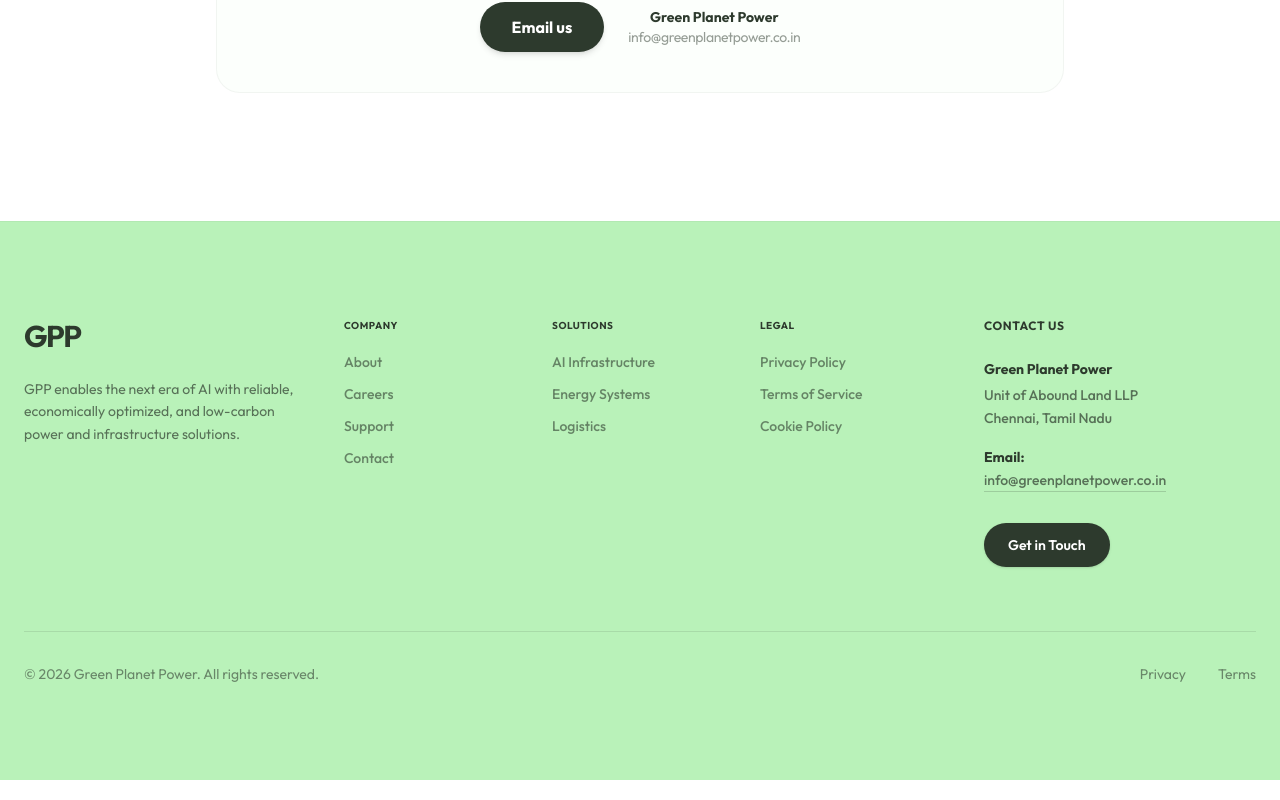
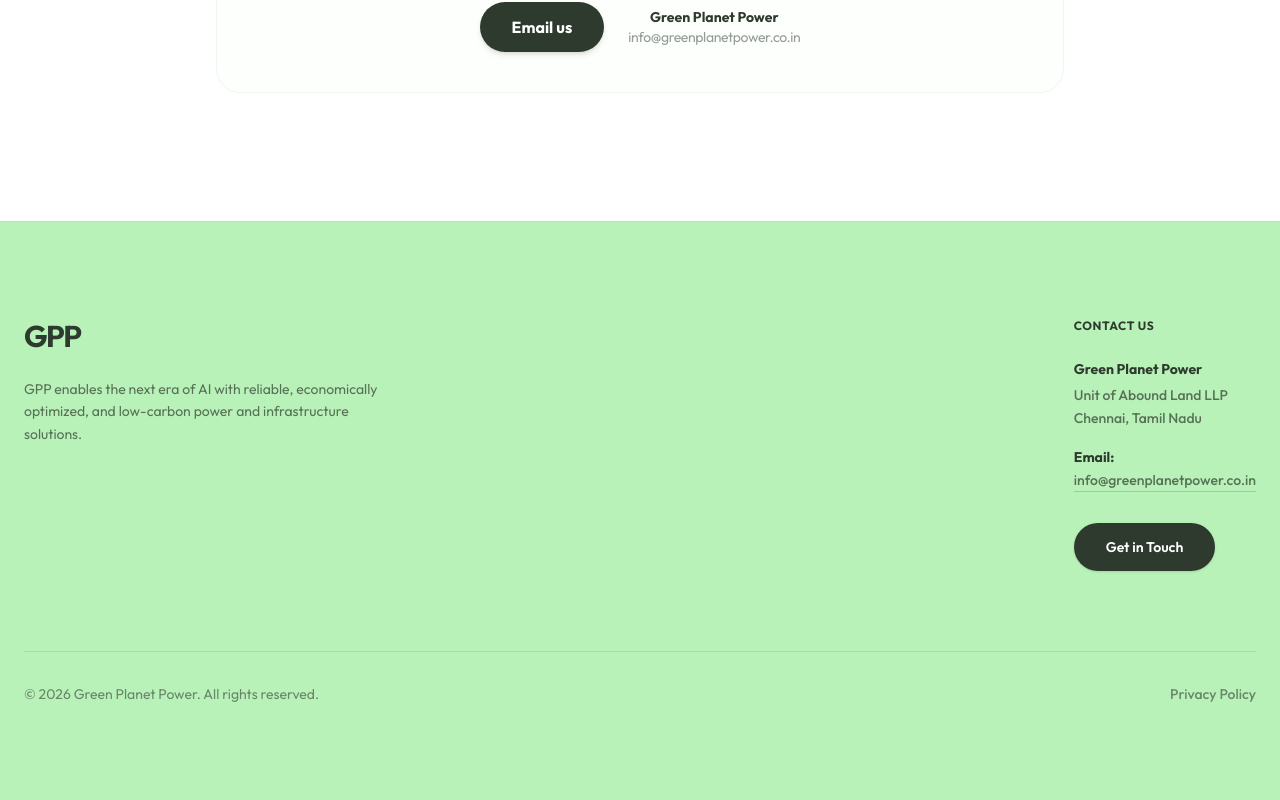
Before and after one commit to rahulkrishna-web/green-planet-power, a Next.js app: page /privacy in a window 1280 px wide. Shown: the part 4160-4960 px from the top of the page. Built offline with nearby package versions, Linux system fonts and the light colour scheme.

Commit message:
refactor: simplify footer layout by removing link groups and updating contact button styling

```diff
--- a/components/Footer.tsx
+++ b/components/Footer.tsx
@@ -1,33 +1,5 @@
 import React from "react";
 import Link from "next/link";
-
-const footerLinks = [
-  {
-    title: "Company",
-    links: [
-      { name: "About", href: "/about" },
-      { name: "Careers", href: "/careers" },
-      { name: "Support", href: "/support" },
-      { name: "Contact", href: "/contact" },
-    ],
-  },
-  {
-    title: "Solutions",
-    links: [
-      { name: "AI Infrastructure", href: "/solutions/ai" },
-      { name: "Energy Systems", href: "/solutions/energy" },
-      { name: "Logistics", href: "/solutions/logistics" },
-    ],
-  },
-  {
-    title: "Legal",
-    links: [
-      { name: "Privacy Policy", href: "/privacy" },
-      { name: "Terms of Service", href: "/terms" },
-      { name: "Cookie Policy", href: "/cookies" },
-    ],
-  },
-];
 
 interface FooterProps {
   onContactClick?: () => void;
@@ -37,36 +9,14 @@
   return (
     <footer className="bg-brand-green px-6 py-16 md:py-24 font-sans border-t border-brand-dark/5">
       <div className="max-w-7xl mx-auto">
-        <div className="grid grid-cols-1 md:grid-cols-4 gap-12 mb-16">
-          <div className="md:col-span-1">
+        <div className="flex flex-col md:flex-row justify-between items-start gap-12 mb-20">
+          <div className="max-w-sm">
             <Link href="/" className="text-3xl font-bold tracking-tighter text-brand-dark">
               GPP
             </Link>
             <p className="mt-6 text-brand-dark/70 leading-relaxed text-sm">
               GPP enables the next era of AI with reliable, economically optimized, and low-carbon power and infrastructure solutions.
             </p>
-          </div>
-
-          <div className="md:col-span-2 grid grid-cols-2 md:grid-cols-3 gap-8">
-            {footerLinks.map((group) => (
-              <div key={group.title} className="flex flex-col gap-4">
-                <h4 className="font-bold text-brand-dark uppercase tracking-wider text-[10px]">
-                  {group.title}
-                </h4>
-                <ul className="flex flex-col gap-2">
-                  {group.links.map((link) => (
-                    <li key={link.name}>
-                      <Link
-                        href={link.href}
-                        className="text-brand-dark/60 hover:text-brand-dark transition-colors text-sm font-medium"
-                      >
-                        {link.name}
-                      </Link>
-                    </li>
-                  ))}
-                </ul>
-              </div>
-            ))}
           </div>
 
           <div className="flex flex-col gap-6 md:max-w-xs">
@@ -88,7 +38,7 @@
             </div>
             <button
               onClick={onContactClick}
-              className="mt-2 bg-brand-dark text-white px-6 py-3 rounded-full text-sm font-semibold hover:bg-brand-dark/90 transition-all self-start shadow-sm cursor-pointer"
+              className="mt-2 bg-brand-dark text-white px-8 py-3.5 rounded-full text-sm font-semibold hover:bg-brand-dark/90 transition-all self-start shadow-sm cursor-pointer"
             >
               Get in Touch
             </button>
@@ -98,8 +48,7 @@
         <div className="pt-8 border-t border-dark-gray/10 flex flex-col md:flex-row justify-between items-center gap-6 text-sm text-dark-gray/50">
           <p>© {new Date().getFullYear()} Green Planet Power. All rights reserved.</p>
           <div className="flex gap-8">
-            <Link href="/privacy" className="hover:text-brand-dark transition-colors">Privacy</Link>
-            <Link href="/terms" className="hover:text-brand-dark transition-colors">Terms</Link>
+            <Link href="/privacy" className="hover:text-brand-dark transition-colors font-medium">Privacy Policy</Link>
           </div>
         </div>
       </div>
```
